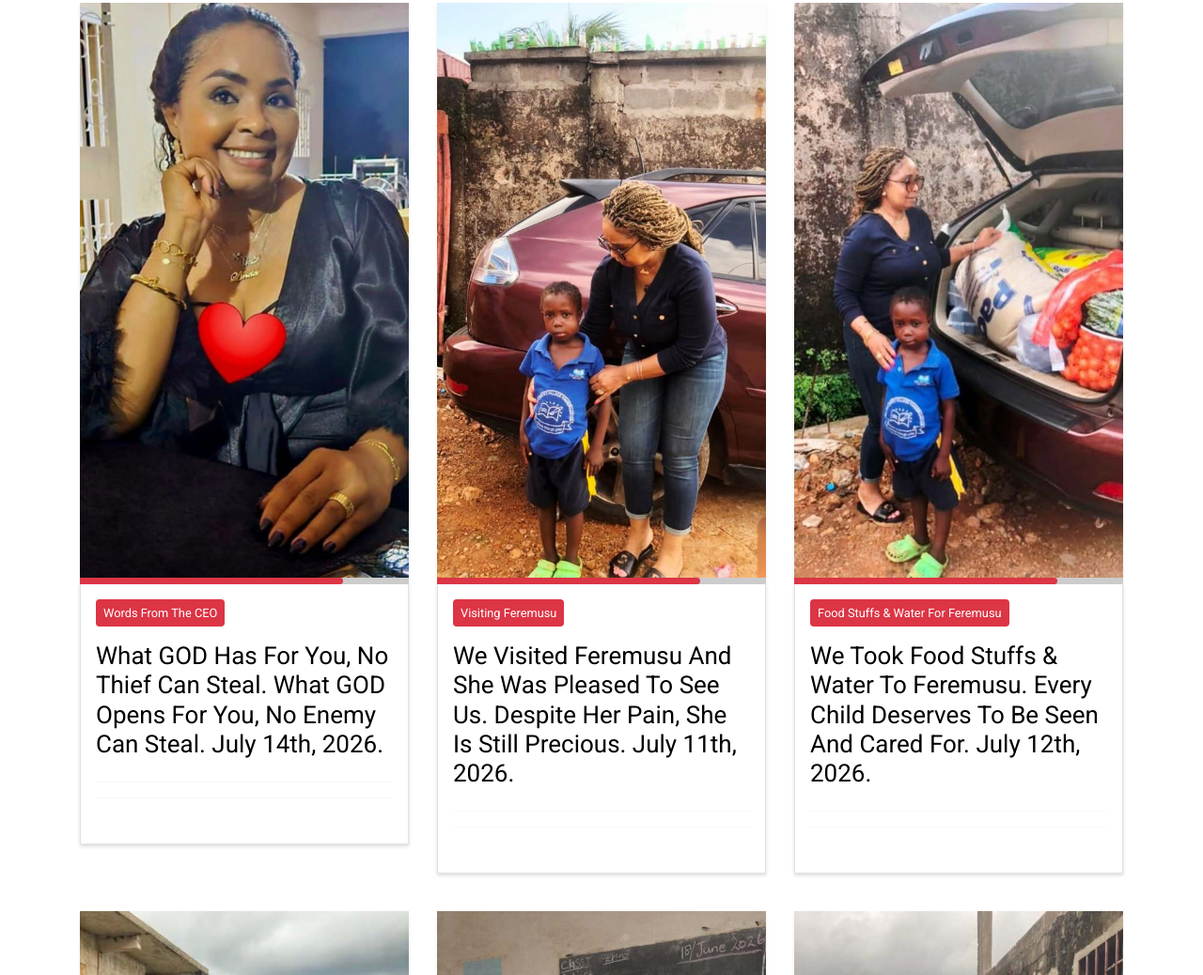
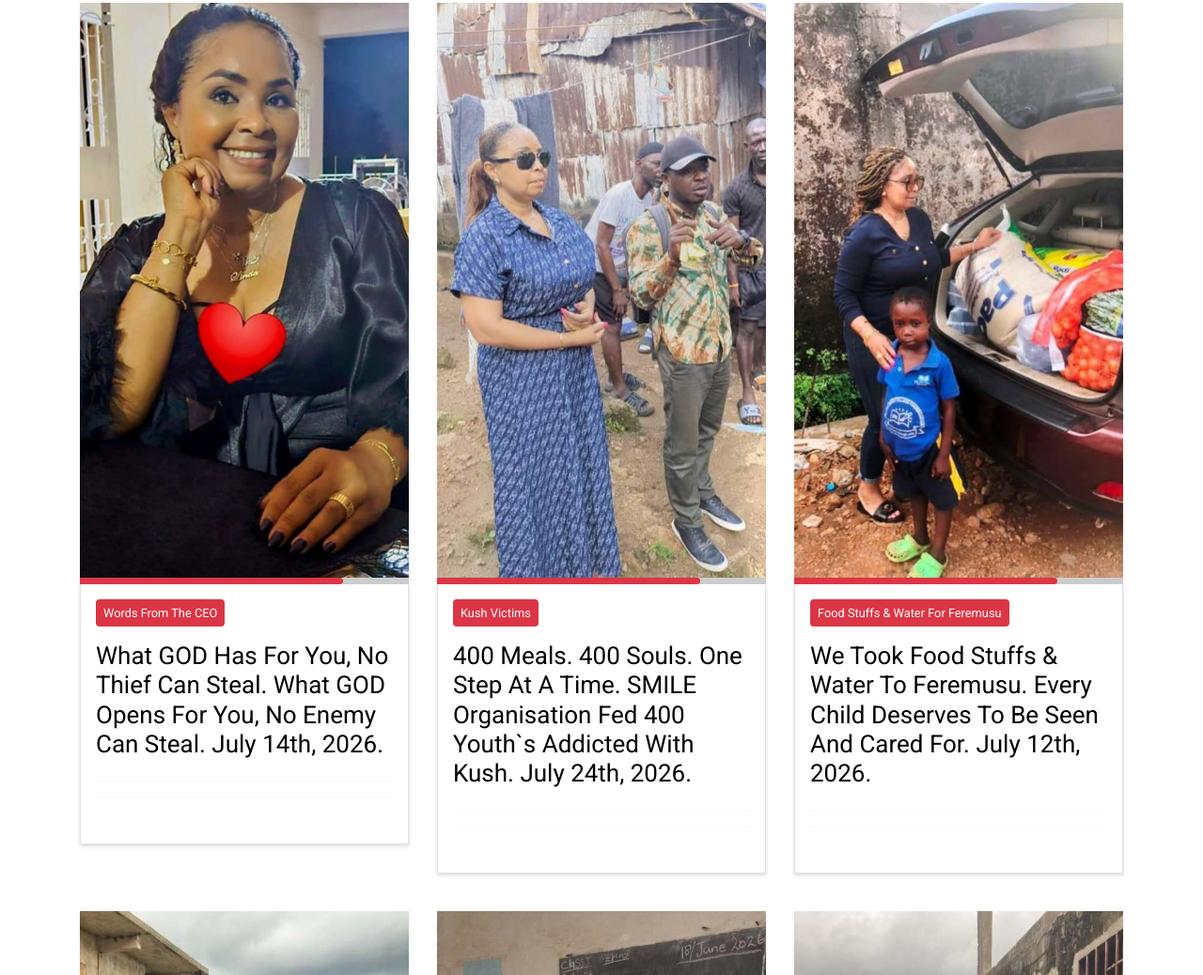
Before and after one commit to salam134/smileforwomen, a plain HTML site: page index.html in a window 1280 px wide. Shown: the part 1466-2504 px from the top of the page at 94% size. Drawn offline with nearby package versions, Linux system fonts and the light colour scheme; files whose address does not match are found by name; a web font is replaced by a local one.

Commit message:
Update index.html

```diff
--- a/index.html
+++ b/index.html
@@ -222,7 +222,7 @@
               <div class="cause shadow-sm">
 
                 <a href="#" class="cause-link d-block">
-                  <img src="feremus.jpg" alt="Image" class="img-fluid">
+                  <img src="kush.jpg" alt="Image" class="img-fluid">
                   <div class="custom-progress-wrap">
 
                     <div class="custom-progress-inner">
@@ -232,8 +232,8 @@
                 </a>
 
                 <div class="px-3 pt-3 border-top-0 border border shadow-sm">
-                  <span class="badge-danger py-1 small px-2 rounded mb-3 d-inline-block"> Visiting Feremusu</span>
-                  <h3 class="mb-4"><a href="#">We Visited Feremusu And She Was Pleased To See Us. Despite Her Pain, She Is Still Precious. July 11th, 2026.</a></h3>
+                  <span class="badge-danger py-1 small px-2 rounded mb-3 d-inline-block"> Kush Victims</span>
+                  <h3 class="mb-4"><a href="#">400 Meals. 400 Souls. One Step At A Time. SMILE Organisation Fed 400 Youth`s Addicted With Kush. July 24th, 2026.</a></h3>
                   <div class="border-top border-light border-bottom py-2 d-flex">
 
 
```
